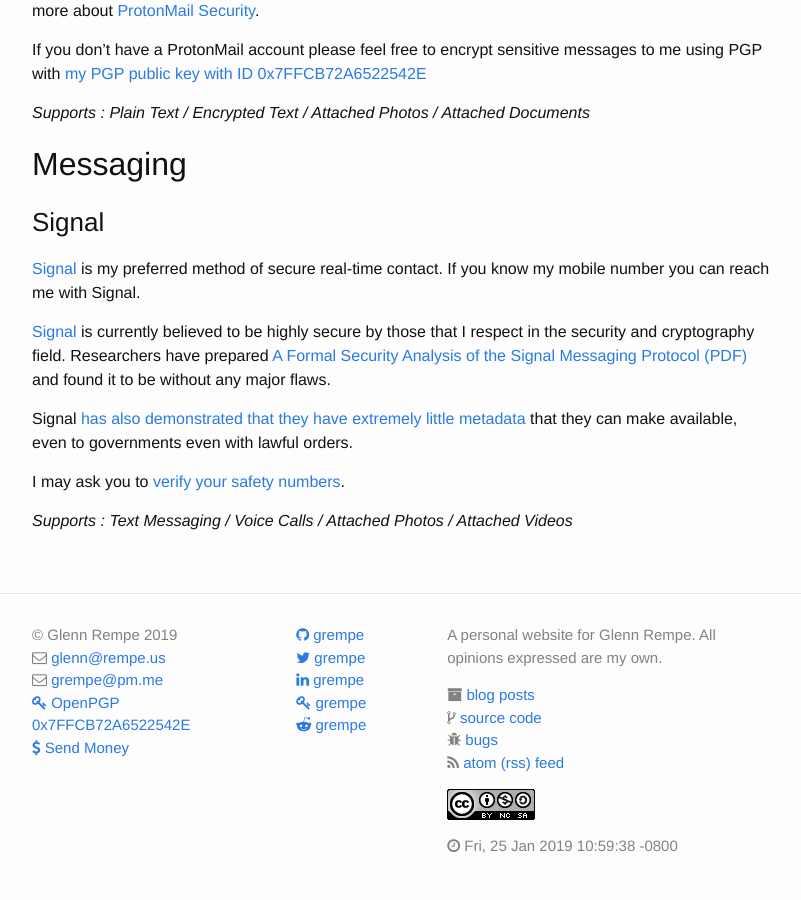
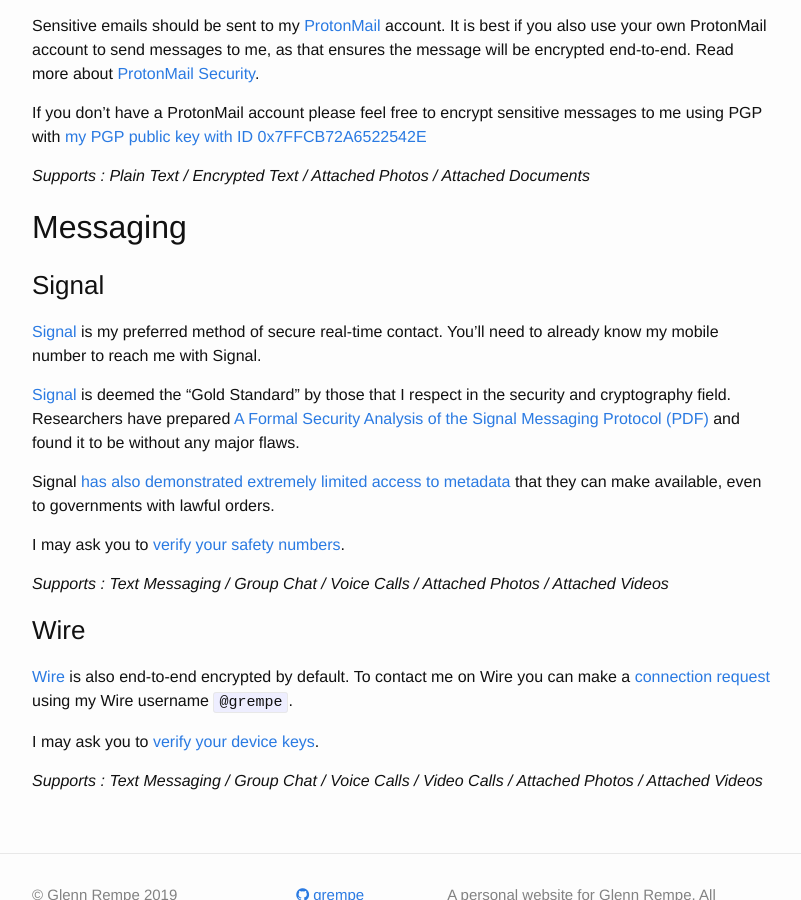
Before and after one commit to grempe/grempe.github.io, a Jekyll site: the page built from _pages/contact.md, in a window 1280 px wide and 900 px high, scrolled down 849 px. Shown: the whole window, without its empty margins (238-1039 px from the left). Built offline with Jekyll 4.4.1, drawn with Linux system fonts in a browser that asks for light colours; some of the changed text lies outside the part shown.

Commit message:
Added Wire to contact points

```diff
--- a/_pages/contact.md
+++ b/_pages/contact.md
@@ -20,6 +20,8 @@
 
 ## Email
 
+ProTip : If you don't know how to use PGP, but still want to send an encrypted message, you can [encrypt a text message to me using Keybase.io](https://keybase.io/encrypt#grempe){:target="_blank"} and simply copy + paste the encrypted message into an email.
+
 ### Standard Security
 
 Unless you send encrypted email, the expectation of privacy is pretty low.
@@ -29,7 +31,6 @@
 Please feel free to encrypt sensitive messages to me using PGP with [my PGP public key with ID 0x7FFCB72A6522542E]({{ "/keys/" | relative_url }}).
 
 *Supports : Plain Text / Encrypted Text / Attached Photos / Attached Documents*
-
 
 ### High Security
 
@@ -48,17 +49,22 @@
 
 ### Signal
 
-[Signal](https://signal.org) is my preferred method of secure real-time contact. If you know my mobile number
-you can reach me with Signal.
+[Signal](https://signal.org){:target="_blank"} is my preferred method of secure real-time contact. You'll need to already know my mobile number to reach me with Signal.
 
-[Signal](https://signal.org) is currently believed
-to be highly secure by those that I respect in the security and cryptography field.
-Researchers have prepared [A Formal Security Analysis of the Signal Messaging Protocol (PDF)](https://eprint.iacr.org/2016/1013.pdf) and found it to be without any major
+[Signal](https://signal.org){:target="_blank"} is deemed the "Gold Standard" by those that I respect in the security and cryptography field. Researchers have prepared [A Formal Security Analysis of the Signal Messaging Protocol (PDF)](https://eprint.iacr.org/2016/1013.pdf){:target="_blank"} and found it to be without any major
 flaws.
 
-Signal [has also demonstrated that they have extremely little metadata](https://whispersystems.org/bigbrother/eastern-virginia-grand-jury/){:target="_blank"} that
-they can make available, even to governments even with lawful orders.
+Signal [has also demonstrated extremely limited access to metadata](https://whispersystems.org/bigbrother/eastern-virginia-grand-jury/){:target="_blank"} that
+they can make available, even to governments with lawful orders.
 
 I may ask you to [verify your safety numbers](https://whispersystems.org/blog/safety-number-updates/){:target="_blank"}.
 
-*Supports : Text Messaging / Voice Calls / Attached Photos / Attached Videos*
+*Supports : Text Messaging / Group Chat / Voice Calls / Attached Photos / Attached Videos*
+
+### Wire
+
+[Wire](https://wire.com){:target="_blank"} is also end-to-end encrypted by default. To contact me on Wire you can make a [connection request](https://support.wire.com/hc/en-us/articles/202856394-How-can-I-connect-with-someone-){:target="_blank"} using my Wire username `@grempe`.
+
+I may ask you to [verify your device keys](https://wire.com/en/blog/key-verification-secure-conversations/){:target="_blank"}.
+
+*Supports : Text Messaging / Group Chat / Voice Calls / Video Calls / Attached Photos / Attached Videos*
```
